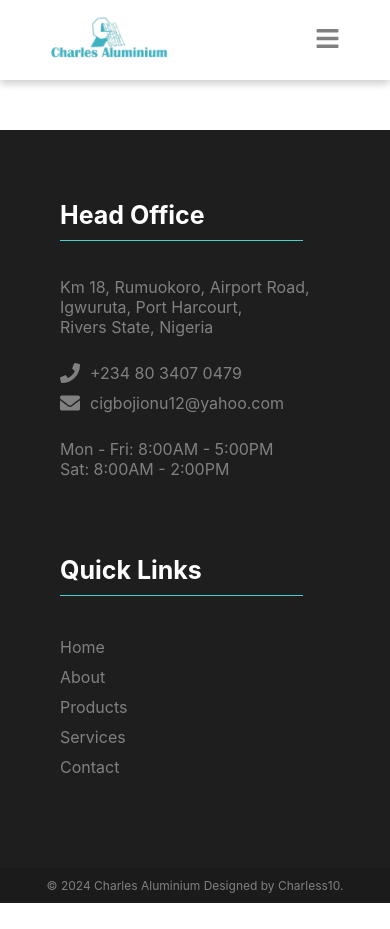
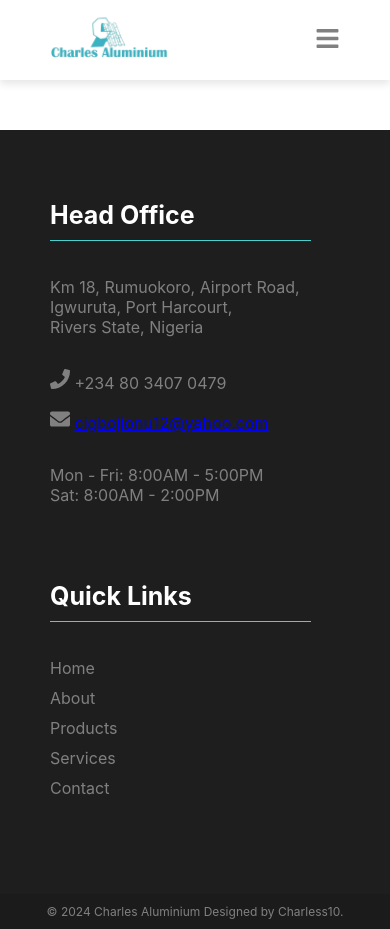
Before and after one commit to Charlesss10/charles-aluminium-website, a React (Create React App) app: page /get-a-quote in a window 390 px wide. Before the commit the page ends 903 px from the top, so only its background shows below. Built offline with nearby package versions, Linux system fonts and the light colour scheme.

Commit message:
Header & Footer Modification
Removed some unnecessary codes in the Header and made some adjustments to the mobile navigation bar.

```diff
--- a/src/components/Footer.jsx
+++ b/src/components/Footer.jsx
@@ -5,10 +5,10 @@ import {
     FooterContainer,
     FooterBox,
     FooterTitle,
-    FooterLink,
     SocialIcon,
     SocialIconContainer,
-    FooterSignature
+    FooterSignature,
+    NavLink
 } from './components-styles/FooterStyles';
 
 function Footer() {
@@ -18,7 +18,7 @@ function Footer() {
 
                 <FooterBox className="head-office">
                     <FooterTitle>Head Office</FooterTitle>
-                    <div className="icon-text">
+                    <div>
                         <p>
                             <div>Km 18, Rumuokoro, Airport Road,</div>
                             <div>Igwuruta, Port Harcourt,</div>
@@ -39,13 +39,13 @@ function Footer() {
 
                 <FooterBox className="quick-links">
                     <FooterTitle>Quick Links</FooterTitle>
-                    <p>
-                        <FooterLink to="/">Home</FooterLink>
-                        <FooterLink to="/about">About</FooterLink>
-                        <FooterLink to="/products">Products</FooterLink>
-                        <FooterLink to="/services">Services</FooterLink>
-                        <FooterLink to="/contact">Contact</FooterLink>
-                    </p>
+                        <p>
+                        <div><NavLink to="/">Home</NavLink> </div>
+                        <div><NavLink to="/about">About</NavLink></div>
+                        <div><NavLink to="/products">Products</NavLink></div>
+                        <div><NavLink to="/services">Services</NavLink></div>
+                        <div><NavLink to="/contact">Contact</NavLink></div>
+                        </p>
                 </FooterBox>
 
                 <FooterBox className="follow-us">
--- a/src/components/Header.jsx
+++ b/src/components/Header.jsx
@@ -26,7 +26,7 @@ function Header() {
   // UseEffect to close the menu when resizing the screen
   useEffect(() => {
     const handleResize = () => {
-      if (window.innerWidth > 768) { // Adjust the width as per your design
+      if (window.innerWidth > 768) {
         setMenuOpen(false);
       }
     };
--- a/src/components/components-styles/FooterStyles.jsx
+++ b/src/components/components-styles/FooterStyles.jsx
@@ -26,54 +26,47 @@ export const FooterContainer = styled.footer`
   }
 `;
 
+export const NavLink = styled(Link)`
+  color: ${colors.gray};
+  text-decoration: none;
+
+    &:hover {
+      color: ${colors.white};
+    }
+
+    @media (max-width: 768px){
+     display: block;
+     width: 100%;
+    }
+`;
+
 export const FooterBox = styled.div`
   color: ${colors.gray};
 
   &.head-office {
     display: flex;
     flex-direction: column;
-
-      @media (max-width: 768px) {
-      align-items: flex-start;
-      padding: 0 10px;
-    }
   }
 
   &.quick-links {
     display: flex;
     flex-direction: column;
 
-    p {
-    display: grid;
-    color: ${colors.gray};
-    }
-
-      @media (max-width: 768px) {
-      align-items: flex-start;
-      padding: 0 10px;
+    div {
+    margin-bottom: 10px;
     }
   }
-
 
   &.follow-us {
     display: flex;
     flex-direction: column;
 
     @media (max-width: 768px) {
-    display: none; /* Hide social icons on mobile */
-  }
-  }
-
-  a {
-    color: ${colors.gray};
-    text-decoration: none;
-
-    &:hover {
-      color: ${colors.white};
+      display: none; /* Hide social icons on mobile */
     }
   }
 
-.reachOut{
+  &.reachOut{
     h2 {
     color: ${colors.darkGray};
   }
@@ -108,18 +101,14 @@ export const FooterTitle = styled.h3`
   }
 `;
 
-export const FooterLink = styled(Link)`
-  text-decoration: none;
-  position: relative;
-  padding: 5px 0;
-
-  &:hover {
-    color: ${colors.white};
-  }
-`;
-
 export const SocialIcon = styled.a`
   text-decoration: none;
+  color: ${colors.gray};
+  text-decoration: none;
+
+    &:hover {
+      color: ${colors.white};
+    }
 
   svg {
     margin: 0;
--- a/src/components/components-styles/HeaderStyles.jsx
+++ b/src/components/components-styles/HeaderStyles.jsx
@@ -12,8 +12,6 @@ export const HeaderContainer = styled.header`
 `;
 
 export const LogoLink = styled(Link)`
-  display: flex
-  align-items: center;
   margin-top: 10px;
   margin-left: 25px; /* Space between logo and menu */
 
@@ -21,7 +19,6 @@ export const LogoLink = styled(Link)`
     margin-left: 0px;
     padding: 0 30px;  /* Add padding to the sides */
   }
-
 `;
 
 export const LogoImage = styled.img`
@@ -36,11 +33,7 @@ export const NavBar = styled.nav`
   padding: 0 20px;
   max-width: 1020px;
   margin: 0 auto;
-  height: 80px; /* Adjust the height as needed */
-
-   @media (max-width: 768px) {
-    box-shadow: 0 4px 8px rgba(0, 0, 0, 0.1);
-  }
+  height: 80px;
 `;
 
 export const NavMenu = styled.ul`
@@ -56,11 +49,6 @@ export const NavMenu = styled.ul`
 
 export const NavItem = styled.li`
   margin-right: 40px;
-
-   @media (max-width: 768px) {
-    margin-right: 0;
-    margin-bottom: 10px;
-  }
 `;
 
 export const NavLink = styled(Link)`
@@ -95,9 +83,8 @@ export const NavLink = styled(Link)`
       transition: none;
       width: 0;
       height: 0;
+    }
   }
-}
-
 `;
 
 export const HamburgerIcon = styled.div`
@@ -142,10 +129,9 @@ export const MobileNavMenu = styled.div`
   }
 
   ${NavItem} {
-    margin: 15px 0;  // Adjust vertical spacing between items
+    margin: 5px 0;
     width: 90%;
   }
-
 `;
 
 export const SocialIcon = styled.a`
@@ -169,6 +155,6 @@ export const SocialIcon = styled.a`
 export const SocialIconContainer = styled.div`
   display: flex;
   gap: 30px;
-  justify-content: center;
   margin-top: 20px;
+  padding: 10px 20px;
 `;
```
